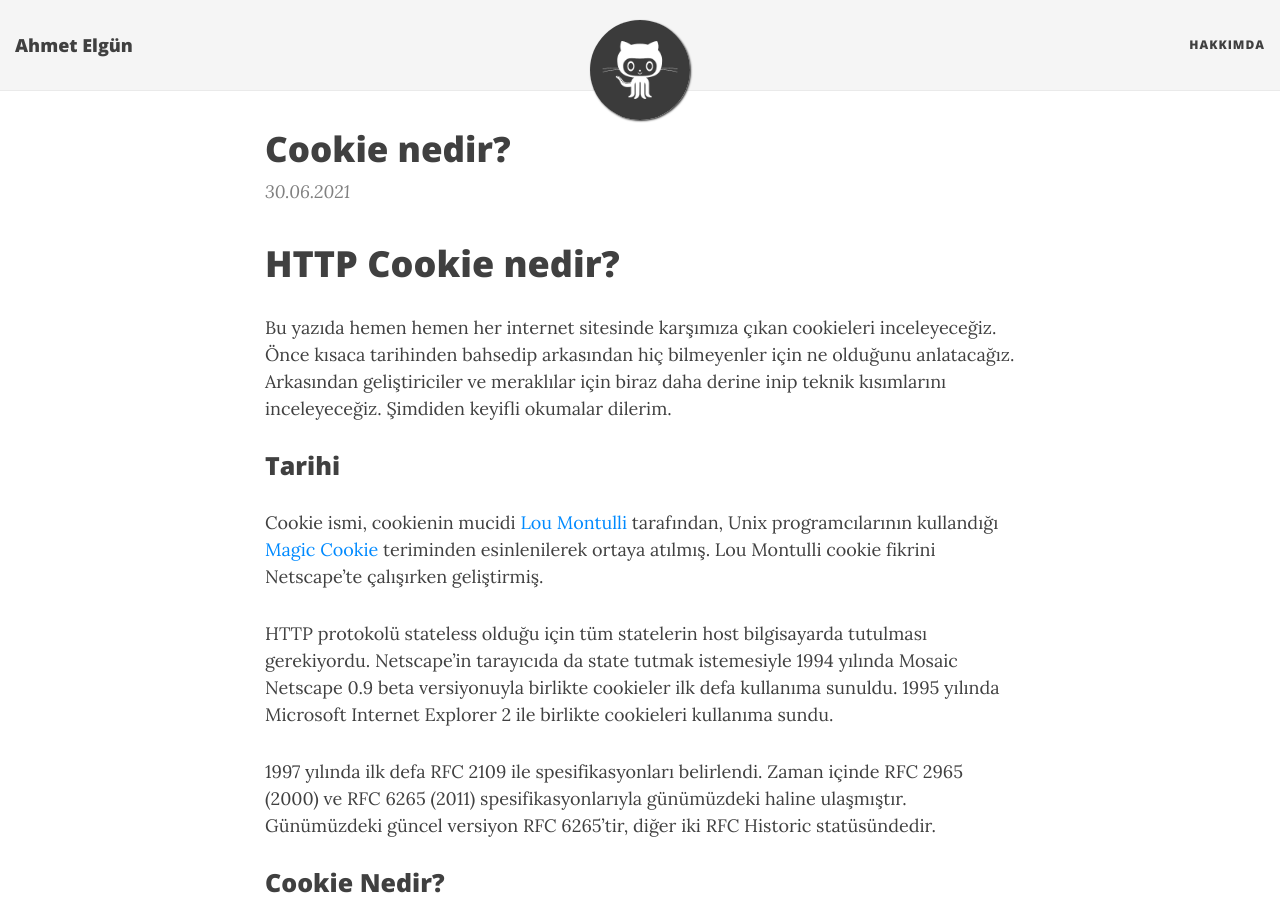
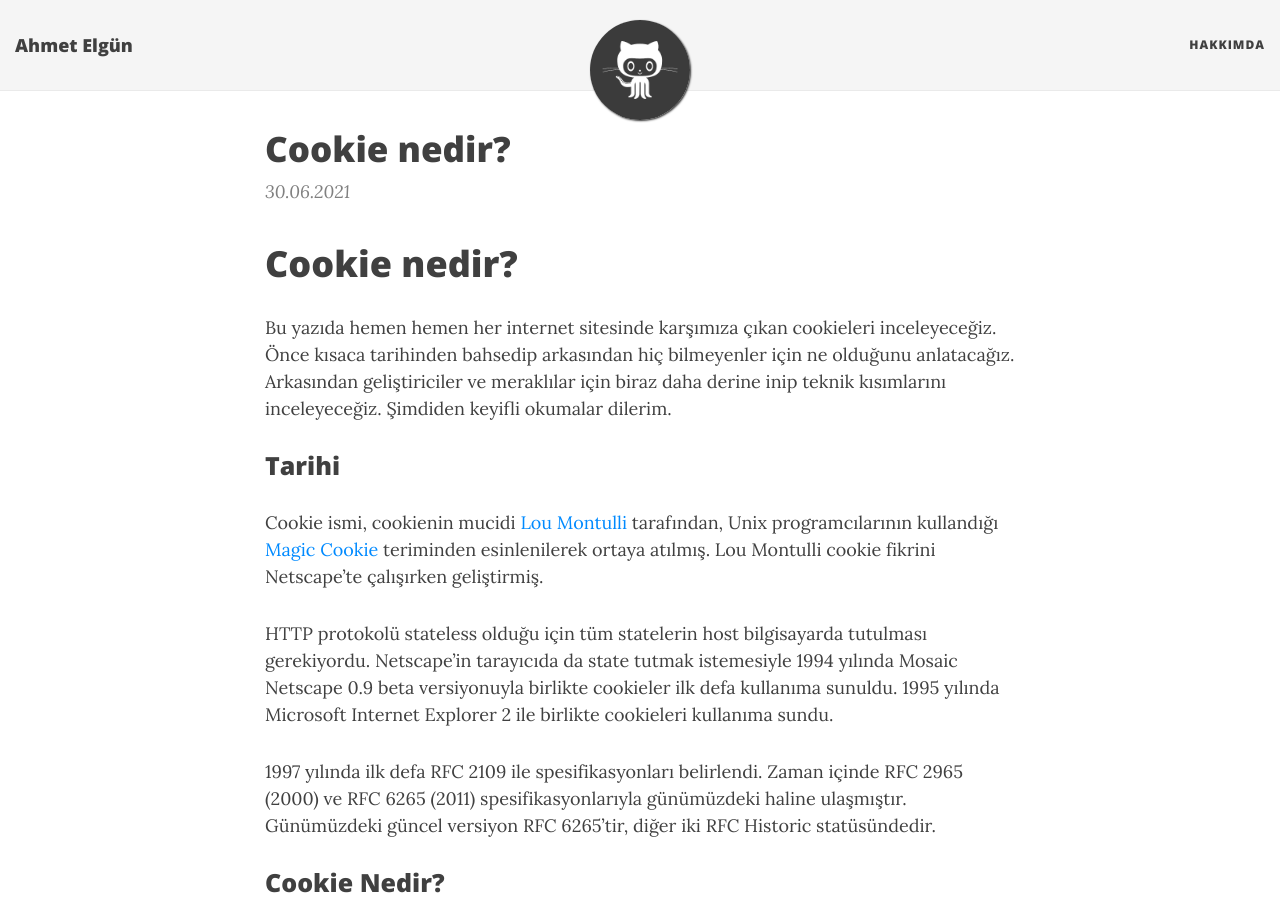
Before and after one commit to ahmetelgun/ahmetelgun.github.io, a Jekyll site: the page built from _posts/2021-06-30-Cookie-Nedir.md, in a window 1280 px wide and 900 px high. Built offline with Jekyll 4.4.1, drawn with Linux system fonts in a browser that asks for light colours; nearby versions of some CDN libraries; comment, search, counter and statistics services are not loaded.

Commit message:
Update 2021-06-30-Cookie-Nedir.md

```diff
--- a/_posts/2021-06-30-Cookie-Nedir.md
+++ b/_posts/2021-06-30-Cookie-Nedir.md
@@ -4,7 +4,7 @@ title: Cookie nedir?
 comments: true
 tags: [http, cookie]
 ---
-# HTTP Cookie nedir?
+# Cookie nedir?
 
 Bu yazıda hemen hemen her internet sitesinde karşımıza çıkan cookieleri inceleyeceğiz. Önce kısaca tarihinden bahsedip arkasından hiç bilmeyenler için ne olduğunu anlatacağız. Arkasından geliştiriciler ve meraklılar için biraz daha derine inip teknik kısımlarını inceleyeceğiz. Şimdiden keyifli okumalar dilerim.
 
```
